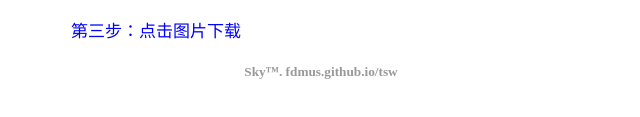
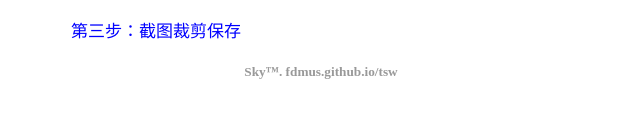
Before and after one commit to fdmus/tpsy, a plain HTML site: page index.html in a window 1280 px wide. Shown: the part 415-532 px from the top of the page, 319-959 px from the left. Drawn offline with Linux system fonts and the light colour scheme.

Commit message:
Update index.html

```diff
--- a/index.html
+++ b/index.html
@@ -53,7 +53,7 @@
         <input type="range" id="size" min="0.5" max="3" step="0.05" autocomplete="off" value="1">
         </p>
 
-        <label for="text">第三步：点击图片下载</label><br>
+        <label for="text">第三步：截图裁剪保存</label><br>
         <h5 style="text-align: center;color: #999;">Sky™. fdmus.github.io/tsw</h5>
         <p id="graph"></p>
     </div>
```
